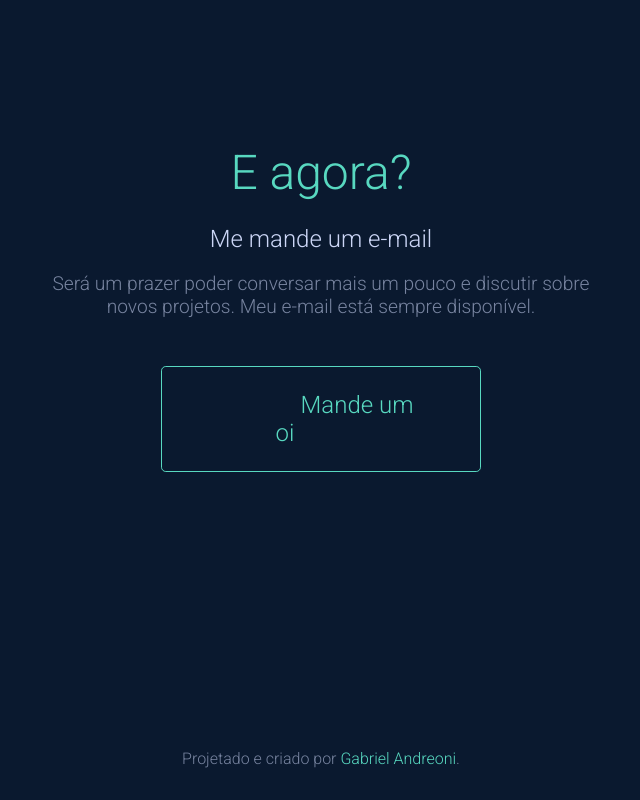
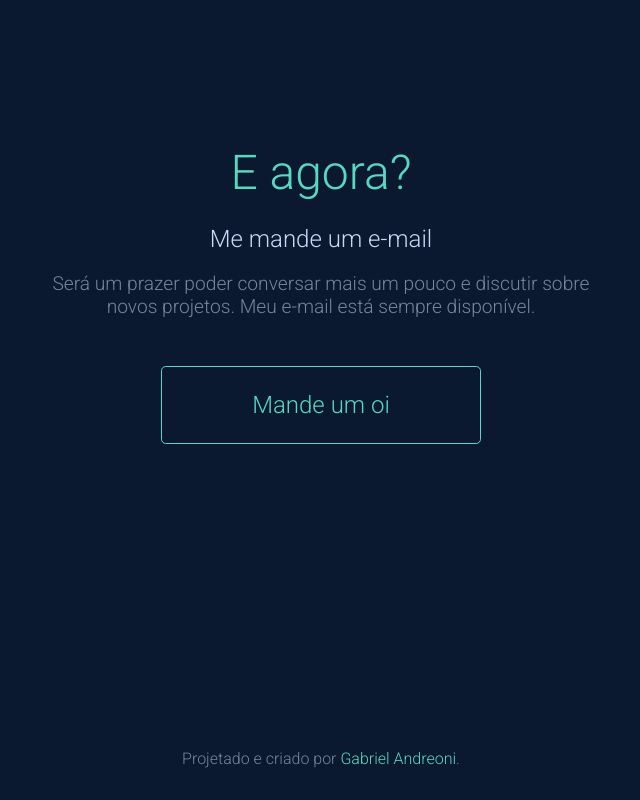
Before and after one commit to Gabriel-Andreoni/portfolio, a Next.js app: page / in a window 1280 px wide. Shown: the part 4035-4835 px from the top of the page, without its empty margins (319-959 px from the left). Built offline with nearby package versions, Linux system fonts and the light colour scheme.

Commit message:
Update Footer.module.css

```diff
--- a/app/styles/Footer.module.css
+++ b/app/styles/Footer.module.css
@@ -98,8 +98,6 @@
 }
 
 .footerContainer span > button > a {
-    padding: 0em 3em;
-
     text-decoration: none;
 
     color: #58D8C0;
```
